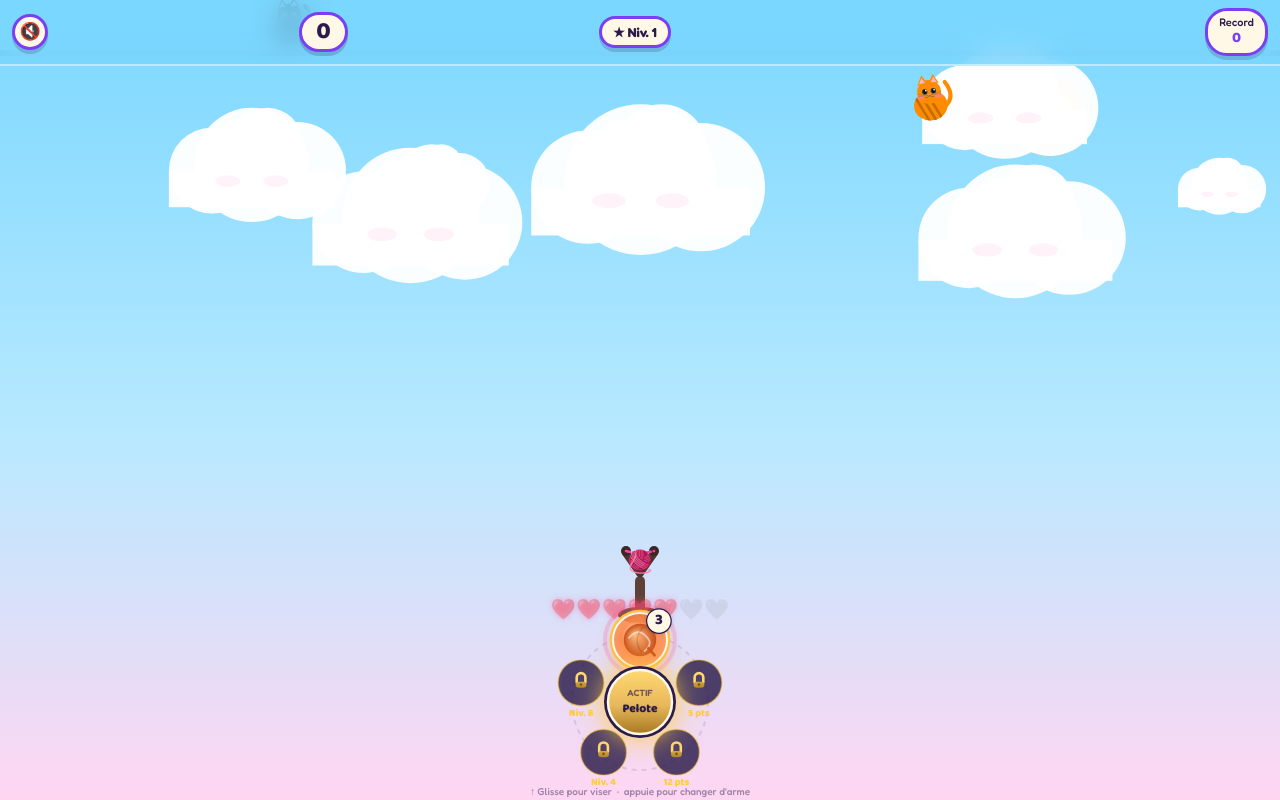
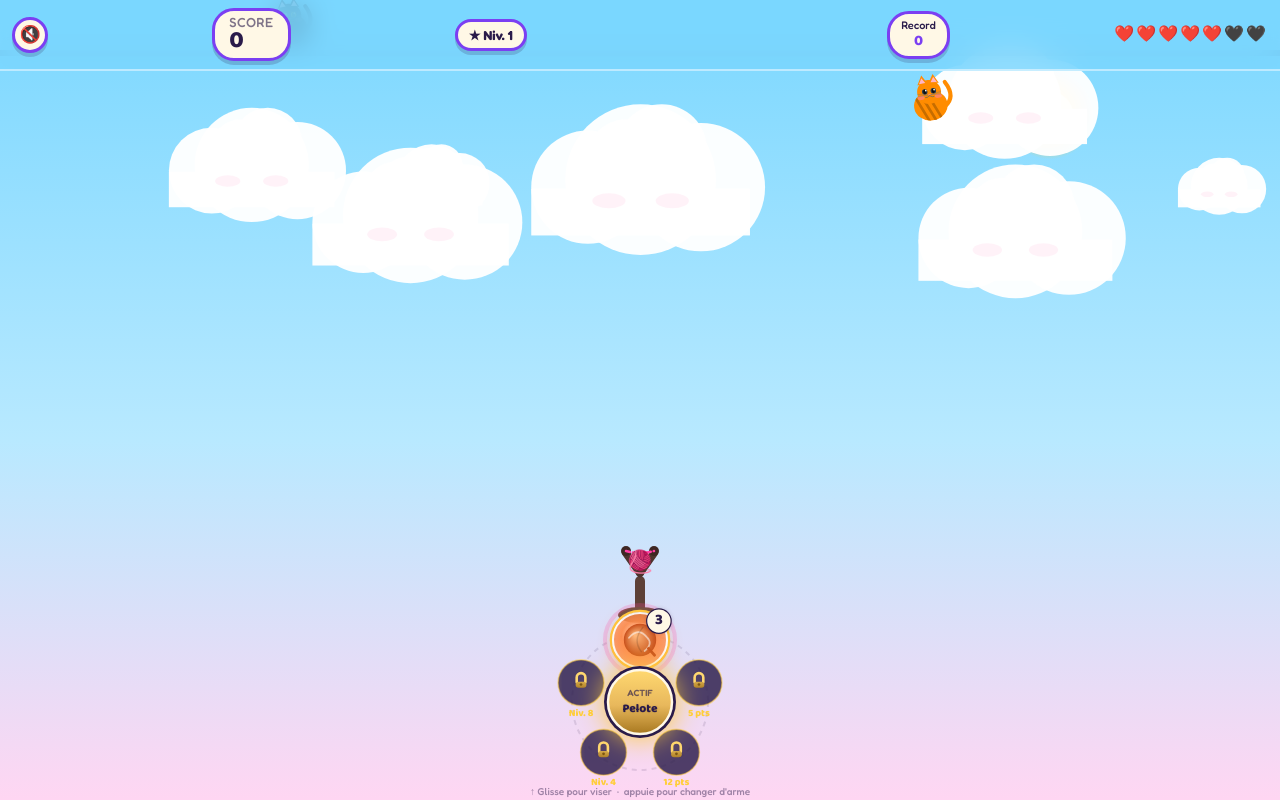
Before and after one commit to sderosiaux/pluie-de-chats, a plain HTML site: page index.html in a window 1280 px wide. Drawn offline with Linux system fonts and the light colour scheme; animation ran at ten frames a second.

Commit message:
UX: lives in HUD, score label, event descriptions in banner

```diff
--- a/index.html
+++ b/index.html
@@ -76,6 +76,11 @@
     transition: transform .1s;
   }
   #music-btn:active { transform: scale(0.9); }
+  #lives-el {
+    font-size: clamp(12px,3.5vw,16px);
+    letter-spacing: 2px;
+    flex-shrink: 0;
+  }
 
   @keyframes candy-pulse {
     0%, 100% { transform: scale(1) rotate(-4deg); }
@@ -140,10 +145,11 @@
 <body>
 <div id="hud">
   <button id="music-btn" title="Musique">🔇</button>
-  <div id="score">0</div>
+  <div id="score"><span style="font-family:'Fredoka',sans-serif;font-size:0.55em;font-weight:500;opacity:.6;display:block;line-height:1;letter-spacing:.5px">SCORE</span><span id="score-val">0</span></div>
   <div id="level-badge">★ Niv. 1</div>
   <div id="combo"></div>
   <div id="hi-block">Record<span id="hi-val">0</span></div>
+  <div id="lives-el">❤️❤️❤️❤️❤️</div>
 </div>
 <div id="unlock-toast"></div>
 <div id="gameover-overlay">
@@ -159,10 +165,11 @@
 // ── Setup ──────────────────────────────────────────────────────────────────
 const canvas = document.getElementById('game');
 const ctx = canvas.getContext('2d');
-const scoreEl    = document.getElementById('score');
+const scoreEl    = document.getElementById('score-val');
 const comboEl    = document.getElementById('combo');
 const hiValEl    = document.getElementById('hi-val');
 const levelBadge = document.getElementById('level-badge');
+const livesEl    = document.getElementById('lives-el');
 const toast      = document.getElementById('unlock-toast');
 
 const HUD_H = 56;
@@ -1341,6 +1348,7 @@ function catchCat(cat, px, py, silent) {
 
 function updateHUD() {
   scoreEl.textContent = score;
+  livesEl.textContent = '❤️'.repeat(lives) + '🖤'.repeat(Math.max(0, MAX_LIVES - lives));
   if (combo >= 3) {
     const mult = comboMult();
     comboEl.textContent = `${combo} COMBO ×${mult}`;
@@ -1462,14 +1470,22 @@ function loop(ts) {
     if (a > 0) {
       ctx.save(); ctx.globalAlpha = a;
       ctx.fillStyle = eventBanner.col + 'cc';
-      const bw = Math.min(W*0.82, 400), bh = 58, bx=(W-bw)/2, by=H*.38;
+      const hasDesc = !!eventBanner.desc;
+      const bw = Math.min(W*0.82, 400), bh = hasDesc ? 76 : 58, bx=(W-bw)/2, by=H*.38;
       ctx.shadowColor=eventBanner.col; ctx.shadowBlur=20;
       ctx.beginPath(); ctx.roundRect(bx,by,bw,bh,28); ctx.fill();
       ctx.shadowBlur=0;
-      ctx.font=`bold ${Math.round(bh*.45)}px "Arial Rounded MT Bold",Arial`;
-      ctx.fillStyle='white'; ctx.textAlign='center'; ctx.textBaseline='middle';
+      ctx.fillStyle='white'; ctx.textAlign='center';
       ctx.shadowColor='rgba(0,0,0,0.4)'; ctx.shadowBlur=6;
-      ctx.fillText(eventBanner.text, W/2, by+bh/2);
+      const nameY = hasDesc ? by + bh*0.38 : by + bh/2;
+      ctx.font=`bold ${Math.round(hasDesc ? bh*.34 : bh*.45)}px "Arial Rounded MT Bold",Arial`;
+      ctx.textBaseline='middle';
+      ctx.fillText(eventBanner.text, W/2, nameY);
+      if (hasDesc) {
+        ctx.font=`${Math.round(bh*.22)}px "Arial Rounded MT Bold",Arial`;
+        ctx.globalAlpha = a * 0.85;
+        ctx.fillText(eventBanner.desc, W/2, by + bh*0.72);
+      }
       ctx.restore();
     }
     if (t >= 1) eventBanner = null;
@@ -1689,8 +1705,6 @@ function loop(ts) {
   // Launcher
   drawLauncher();
 
-  // Lives
-  drawLives();
 
   // Inventory
   drawInventory();
@@ -1767,18 +1781,18 @@ let eventBanner = null;    // { text, col, age, dur }
 let eventNextIn = 35 + Math.random()*20;
 
 const EVENT_POOL = [
-  { id:'pluie', name:'🌊 PLUIE DE CHATS !',   col:'#2980B9', dur:8  },
-  { id:'turbo', name:'⚡ MODE TURBO !',          col:'#E67E22', dur:10 },
-  { id:'rares', name:'🌈 VAGUE DORÉE !',         col:'#8E44AD', dur:12 },
-  { id:'nuit',  name:'🌙 NUIT DES CHATS...',     col:'#2C3E50', dur:14 },
-  { id:'boss',  name:'👑 LE BOSS ARRIVE !',      col:'#C0392B', dur:28 },
+  { id:'pluie', name:'🌊 PLUIE DE CHATS !',   desc:'16 chats débarquent d\'un coup !',      col:'#2980B9', dur:8  },
+  { id:'turbo', name:'⚡ MODE TURBO !',          desc:'Chats 2× plus rapides — bonne chance', col:'#E67E22', dur:10 },
+  { id:'rares', name:'🌈 VAGUE DORÉE !',         desc:'Que des chats rares, +points !',        col:'#8E44AD', dur:12 },
+  { id:'nuit',  name:'🌙 NUIT DES CHATS...',     desc:'Visibilité réduite — cherche les yeux', col:'#2C3E50', dur:14 },
+  { id:'boss',  name:'👑 LE BOSS ARRIVE !',      desc:'Gros chat, gros points... gros danger', col:'#C0392B', dur:28 },
 ];
 
 function triggerEvent() {
   const pool = EVENT_POOL.filter(e => e.id !== 'boss' || level >= 6);
   const ev = pool[Math.floor(Math.random()*pool.length)];
   activeEvent = { id: ev.id, timer: ev.dur };
-  eventBanner = { text: ev.name, col: ev.col, age: 0, dur: 2.8 };
+  eventBanner = { text: ev.name, desc: ev.desc, col: ev.col, age: 0, dur: 3.2 };
   eventNextIn = 40 + Math.random()*25;
 
   if (ev.id === 'pluie') {
```
